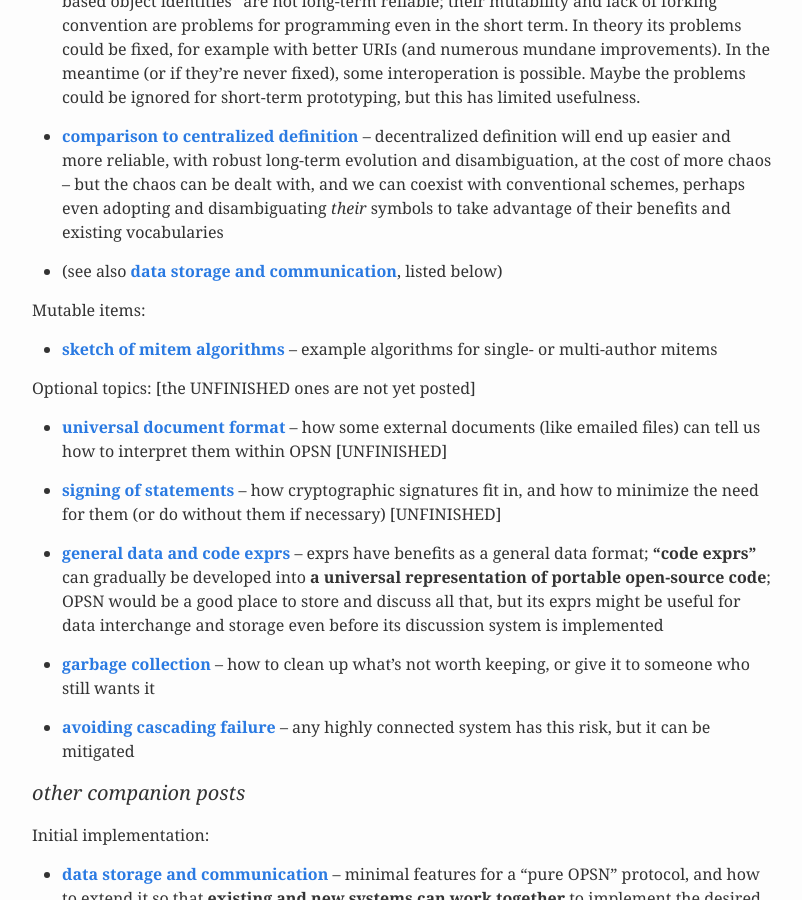
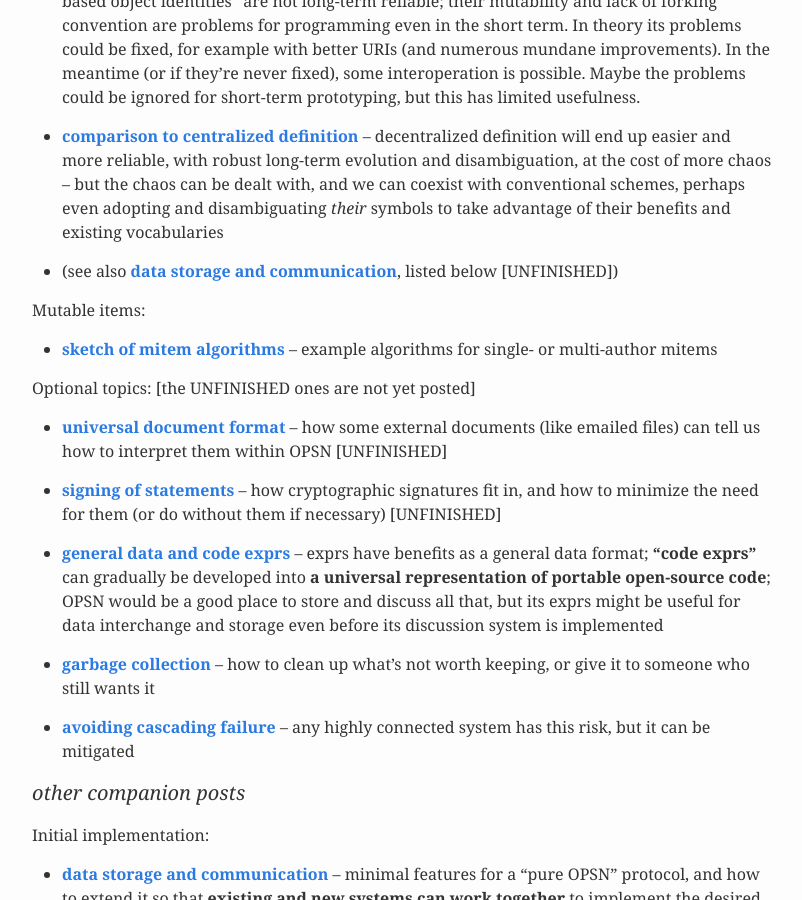
Before and after one commit to oresmus/oresmus.github.io, a Jekyll site: the page built from _posts/2015-11-10-OPSN-data-formats.md, in a window 1280 px wide and 900 px high, scrolled down 14985 px. Shown: the whole window, without its empty margins (238-1040 px from the left). Built offline with Jekyll 4.4.1, drawn with Linux system fonts in a browser that asks for light colours; some of the changed text lies outside the part shown.

Commit message:
mark more refs as unfinished

```diff
--- a/_posts/2015-11-10-OPSN-data-formats.md
+++ b/_posts/2015-11-10-OPSN-data-formats.md
@@ -87,7 +87,7 @@ implies something like "person P believes statement S"
 (see the advanced topic posts about
 ["expr meaning"]({% post_url 2015-11-10-OPSN-expr-meaning %})
 and
-["signing statements"]({% post_url 2015-11-31-OPSN-signing-statements %})).
+["signing statements"]({% post_url 2015-11-31-OPSN-signing-statements %}) [the 2nd one is UNFINISHED]).
 
 (There is also a lower-level sense in which every item *can* be treated as a formal statement (about its own data and uid),
 explained in ["expr meaning"]({% post_url 2015-11-10-OPSN-expr-meaning %}).)
@@ -261,7 +261,7 @@ so we have to specify those ourselves.
 (For interpreting "external data" (like the contents of an emailed or http-served file) as one or more OPSN items,
 we'd like a more general format than the one for items "already in OPSN";
 see the advanced topic
-["universal document format"]({% post_url 2015-11-31-OPSN-universal-document %}).)
+["universal document format"]({% post_url 2015-11-31-OPSN-universal-document %}). [UNFINISHED])
 
 Any expression format defines a recursive datatype
 in which expressions are built up from smaller expressions and "atoms" (symbols, numbers, references, etc).
@@ -755,7 +755,7 @@ but the chaos can be dealt with, and we can coexist with conventional schemes,
 perhaps even adopting and disambiguating *their* symbols
 to take advantage of their benefits and existing vocabularies
 
-* (see also [**data storage and communication**]({% post_url 2015-11-31-OPSN-storage-comm %}), listed below)
+* (see also [**data storage and communication**]({% post_url 2015-11-31-OPSN-storage-comm %}), listed below [UNFINISHED])
 
 
 Mutable items:
```
